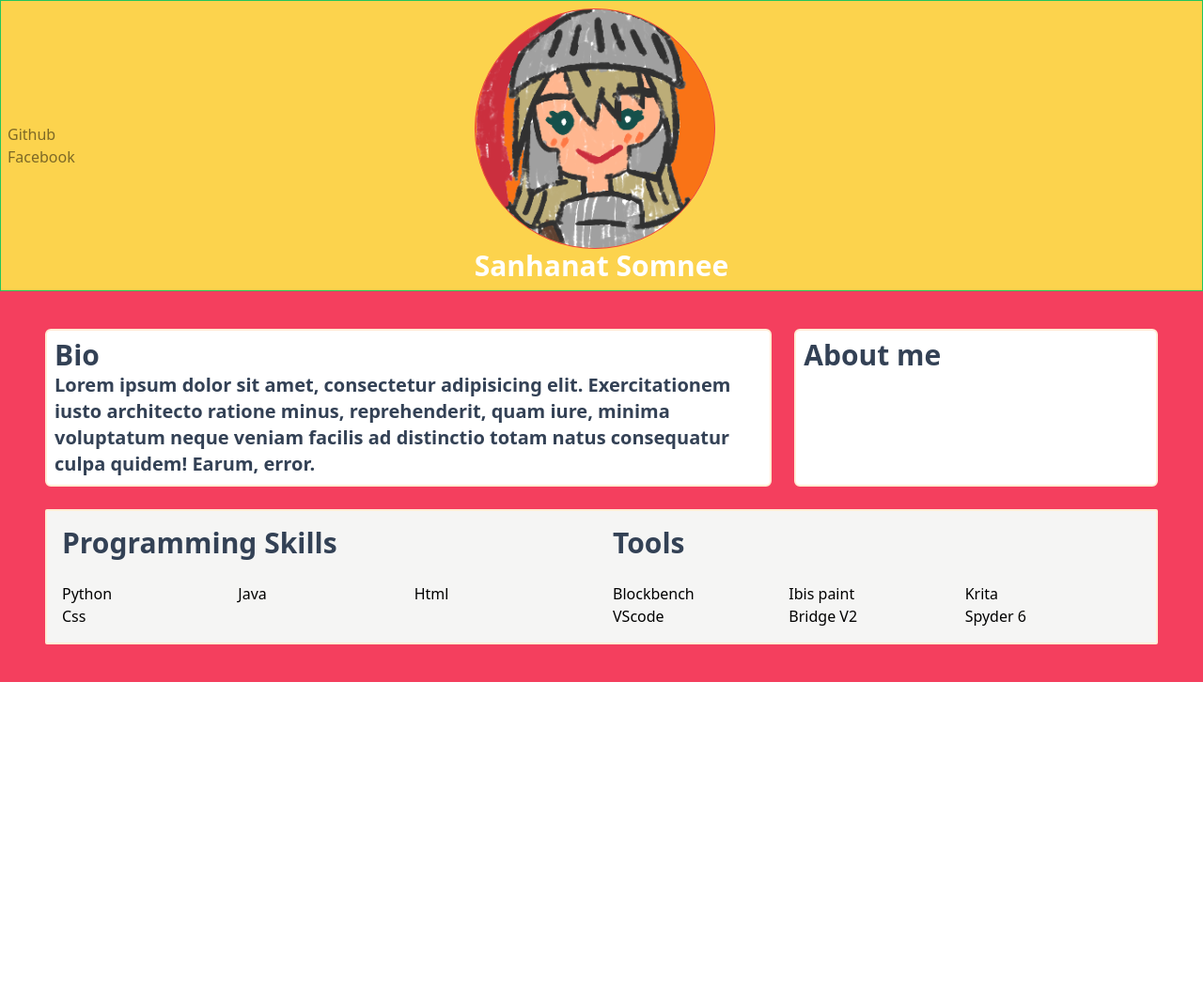
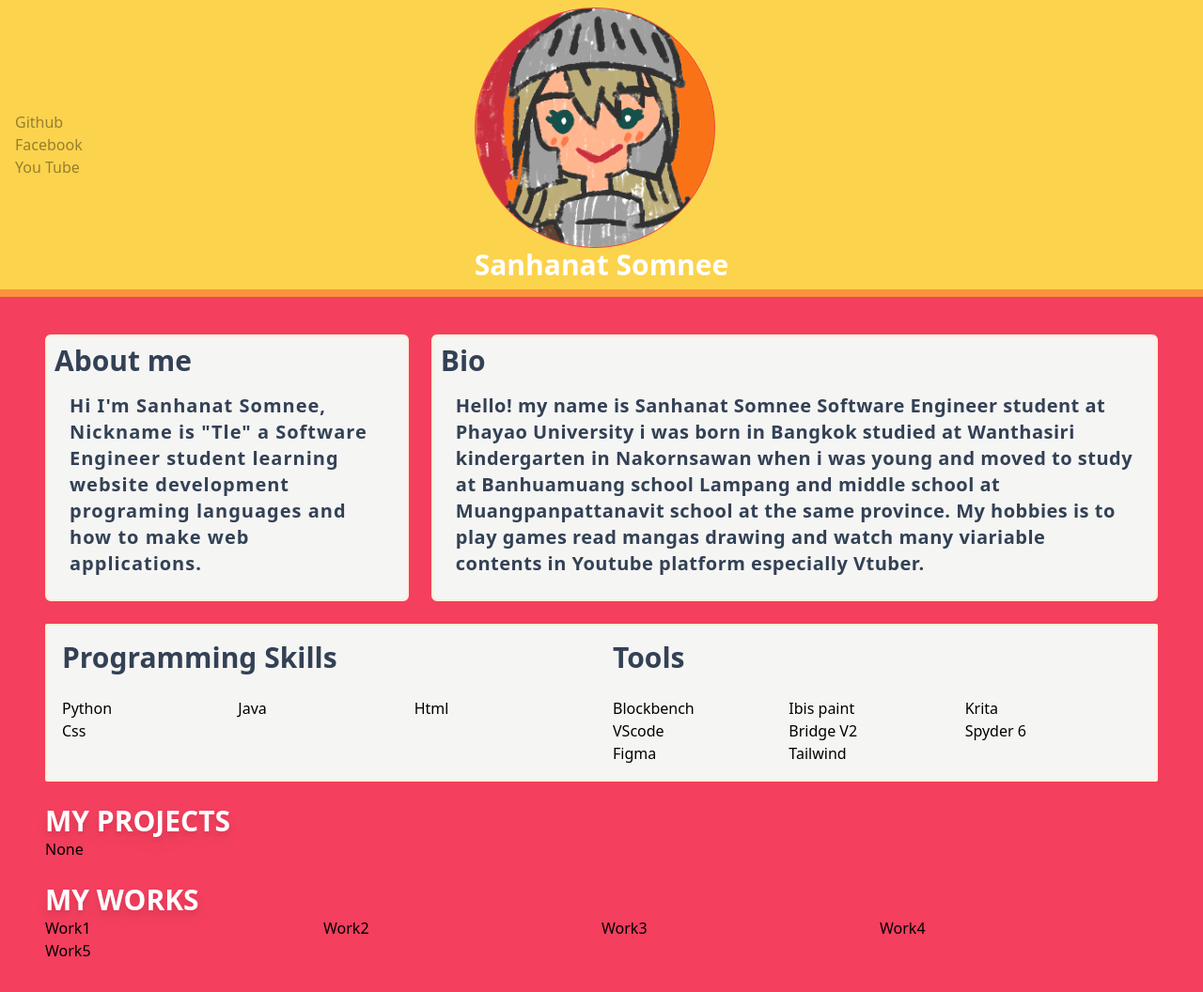
Before and after one commit to turtle1673/turtle1673.github.io, a plain HTML site: page index.html in a window 1280 px wide. Shown: the whole page at 94% size. Before the commit the page ends 800 px from the top, so only its background shows below. Drawn offline with nearby package versions, Linux system fonts and the light colour scheme.

Commit message:
70 percent complete

```diff
--- a/index.html
+++ b/index.html
@@ -11,11 +11,12 @@
 <body>
     <div class="flex flex-col">
         <!-- profile -->
-        <div class="flex static items-center justify-center bg-amber-300 p-2 border border-green-500">
+        <div class="flex static items-center justify-center bg-amber-300 p-2 border-b-8 border-orange-400">
             <!-- contact -->
-            <div class="flex flex-col absolute left-2 opacity-50 hover:opacity-100 duration-500">
+            <div class="flex flex-col absolute left-4 opacity-40 hover:opacity-100 duration-500">
                 <a class="hover:text-white transition-all duration-300" href="">Github</a>
                 <a class="hover:text-white transition-all duration-300" href="">Facebook</a>
+                <a class="hover:text-white transition-all duration-300" href="">You Tube</a>
             </div>
             <div class="flex flex-col">
                 <div
@@ -31,26 +32,34 @@
         <div class="bg-rose-500 flex flex-col">
             <!-- contents -->
             <div class="flex flex-col mx-8 my-6 p-4 gap-6 justify-between">
-                <div class="flex gap-6 text-3xl text-slate-700 font-extrabold h-full">
-                    <div class="w-2/3 bg-white border-2 border-orange-100 rounded-md p-2">
-                        <p>Bio</p>
-                        <div class="text-xl font-semibold text-grey">
-                            Lorem ipsum dolor sit amet, consectetur adipisicing elit.
-                            Exercitationem iusto architecto ratione minus, reprehenderit,
-                            quam iure, minima voluptatum neque veniam facilis ad distinctio
-                            totam natus consequatur culpa quidem! Earum, error.
-                        </div>
+                <div class="flex gap-6 text-3xl text-slate-700 font-extrabold">
+                    <div
+                        class="bg-stone-100 w-1/3 hover:bg-white transition-all border-2 border-orange-100 rounded-md p-2">
+                        <p class="hover:tracking-widest transition-all delay-100">About me</p>
+                        <p class="text-xl font-semibold text-grey tracking-wide m-4 tracking-wider text-balance">
+                            Hi I'm Sanhanat Somnee, Nickname is "Tle" a Software Engineer student learning website development programing
+                            languages and how to make web applications.
+                        </p>
                     </div>
-                    <div class="w-1/3 bg-white border-2 border-orange-100 rounded-md p-2">
-                        <p>About me</p>
-                        <div></div>
+                    <div
+                        class="bg-stone-100 w-2/3 hover:bg-white transition-all border-2 border-orange-100 rounded-md p-2">
+                        <p class="hover:tracking-widest transition-all delay-100">Bio</p>
+                        <p class="text-xl font-semibold text-grey tracking-wide m-4 text-balance">
+                            Hello! my name is Sanhanat Somnee Software Engineer student at Phayao University
+                            i was born in Bangkok studied at Wanthasiri kindergarten in Nakornsawan when i was young
+                            and moved to study at Banhuamuang school Lampang and middle school at Muangpanpattanavit
+                            school at the same province.
+                            My hobbies is to play games read mangas drawing and watch many viariable contents in Youtube
+                            platform especially Vtuber.
+                        </p>
                     </div>
                 </div>
-                <div class="flex flex-col gap-12 bg-stone-100 border-2 border-orange-100 rounded-sm p-4">
+                <div
+                    class="flex flex-col gap-12 bg-stone-100 hover:bg-white transition-all border-2 border-orange-100 rounded-sm p-4">
                     <!-- skill and tools -->
                     <div class="flex gap-6">
                         <div class="flex flex-col gap-6 w-1/2">
-                            <p class="text-slate-700 font-extrabold text-3xl">
+                            <p class="text-slate-700 font-extrabold text-3xl hover:tracking-wide transition-all delay-100">
                                 Programming Skills
                             </p>
                             <div class="grid grid-cols-3">
@@ -61,7 +70,8 @@
                             </div>
                         </div>
                         <div class="flex flex-col gap-6 w-1/2">
-                            <p class="text-slate-700 font-extrabold text-3xl">Tools</p>
+                            <p class="text-slate-700 font-extrabold text-3xl hover:tracking-wider transition-all delay-100">Tools
+                            </p>
                             <div class="grid grid-cols-3">
                                 <p class="col-span-1">Blockbench</p>
                                 <p class="col-span-1">Ibis paint</p>
@@ -69,8 +79,29 @@
                                 <p class="col-span-1">VScode</p>
                                 <p class="col-span-1">Bridge V2</p>
                                 <p class="col-span-1">Spyder 6</p>
+                                <p class="col-span-1">Figma</p>
+                                <p class="col-span-1">Tailwind</p>
                             </div>
                         </div>
+                    </div>
+
+                </div>
+                <!-- project -->
+                <div class="flex flex-col">
+                    <p class="text-3xl font-extrabold text-white drop-shadow-lg hover:tracking-wider hover:drop-shadow-none hover:text-amber-200 transition-all delay-100">MY PROJECTS</p>
+                    <div class="grid grid-cols-4">
+                        <div>None</div>
+                    </div>
+                </div>
+                <!-- my work -->
+                <div class="flex flex-col">
+                    <p class="text-3xl font-extrabold text-white drop-shadow-lg hover:tracking-wider hover:drop-shadow-none hover:text-amber-200 transition-all delay-100">MY WORKS</p>
+                    <div class="grid grid-cols-4">
+                        <div>Work1</div>
+                        <div>Work2</div>
+                        <div>Work3</div>
+                        <div>Work4</div>
+                        <div>Work5</div>
                     </div>
                 </div>
             </div>
```
